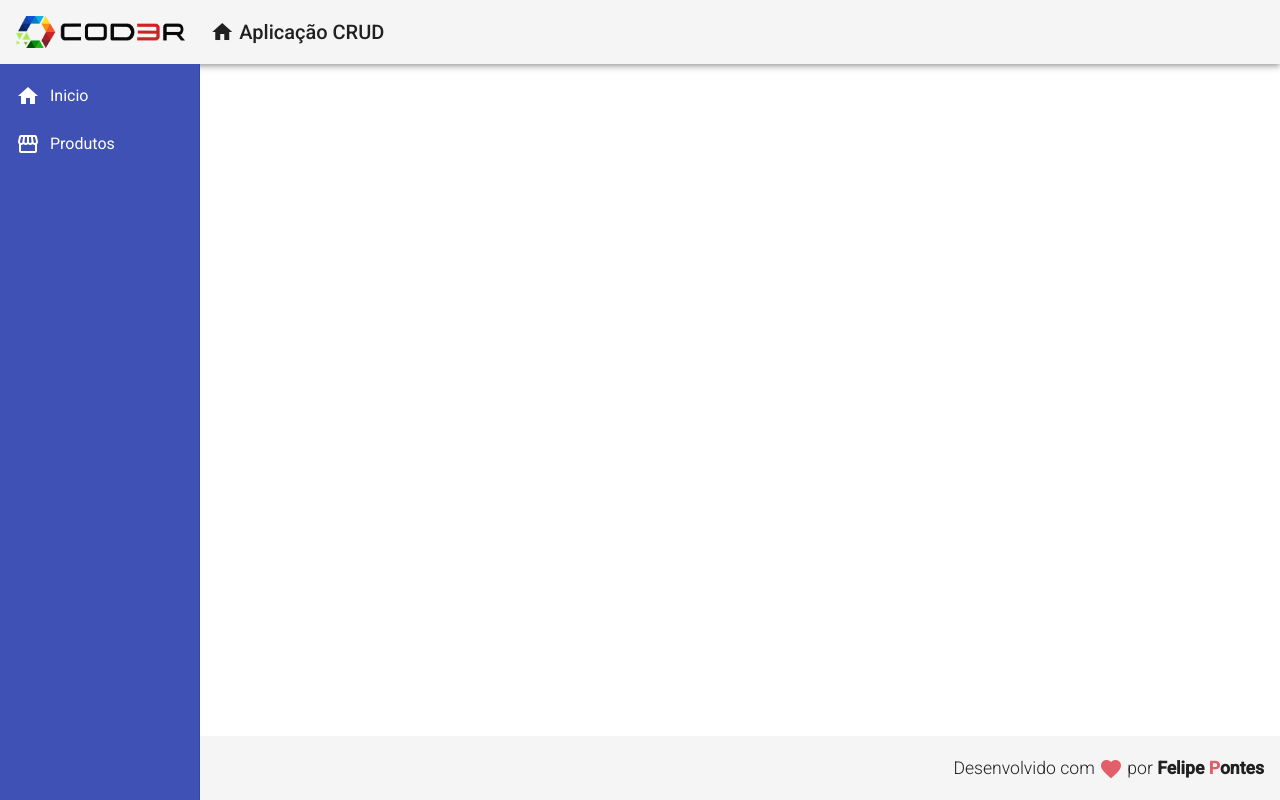
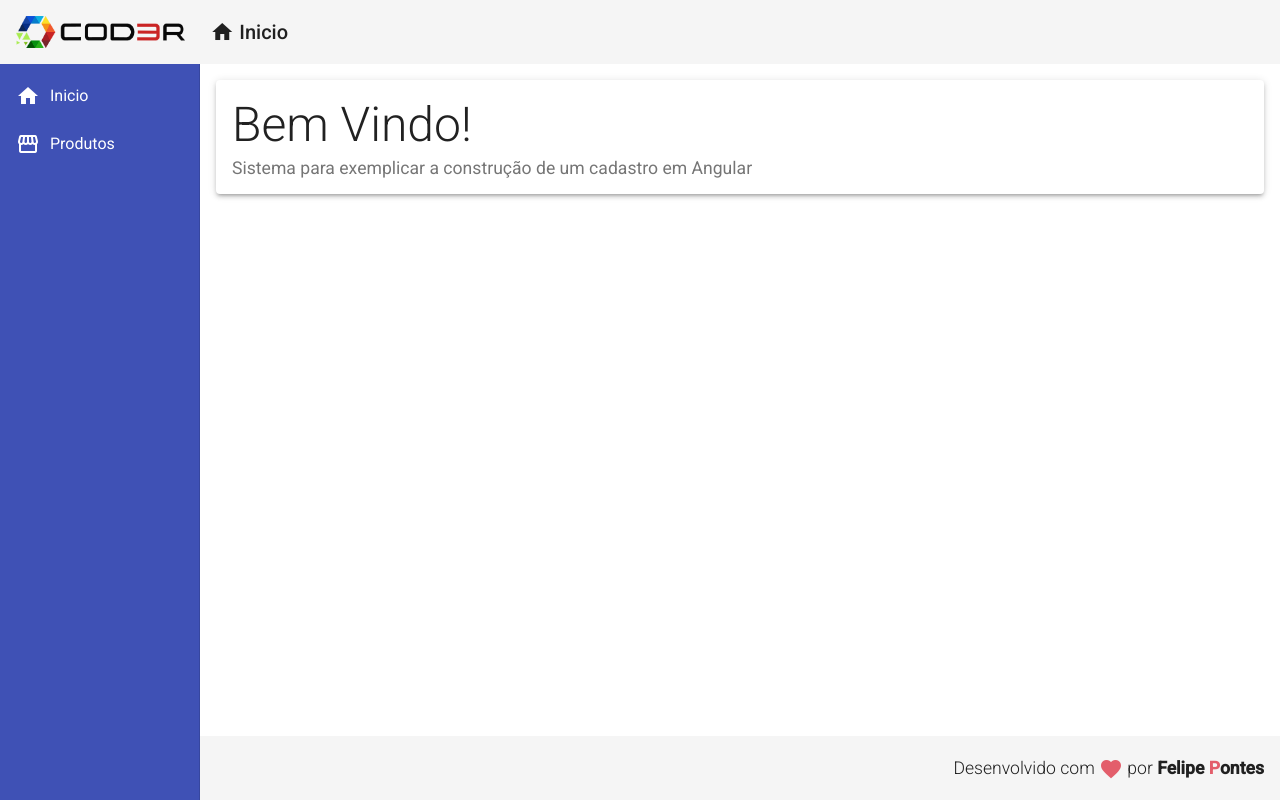
Before and after one commit to fpontes006/angular-crud, an Angular app in the folder Frontend/: page / in a window 1280 px wide. Built offline with nearby package versions, Linux system fonts and the light colour scheme.

Commit message:
Criação da home

```diff
--- a/Frontend/src/app/components/template/header/header.component.html
+++ b/Frontend/src/app/components/template/header/header.component.html
@@ -10,7 +10,7 @@
             <i class="material-icons">
                 home
             </i>
-            Aplicação CRUD
+                Inicio
         </a>
     </span>
 </mat-toolbar>
--- a/Frontend/src/app/components/template/nav/nav.component.css
+++ b/Frontend/src/app/components/template/nav/nav.component.css
@@ -10,3 +10,8 @@
 .sidenav i {
     padding-right: 10px;
 }
+
+.content {
+    padding: 16px;
+    background-color: #fff;
+}
--- a/Frontend/src/app/components/template/nav/nav.component.html
+++ b/Frontend/src/app/components/template/nav/nav.component.html
@@ -15,4 +15,9 @@
             </a>
         </mat-nav-list>
     </mat-sidenav>
+
+        <mat-sidenav-content class="content">
+            <app-home></app-home>
+        </mat-sidenav-content>
+
 </mat-sidenav-container>
--- /dev/null
+++ b/Frontend/src/app/views/home/home.component.css
@@ -0,0 +1,10 @@
+.home .title {
+    font-size: 3rem;
+    font-weight: 300;
+    line-height: 1.2;
+}
+
+.home .subtitle {
+    font-size: 1.1rem;
+
+}
--- /dev/null
+++ b/Frontend/src/app/views/home/home.component.html
@@ -0,0 +1,10 @@
+<mat-card class="home mat-elevation-z3">
+
+    <mat-card-title class="title">
+        Bem Vindo!
+    </mat-card-title>
+    <mat-card-subtitle class="subtitle">
+    Sistema para exemplicar a construção de um cadastro em Angular
+    </mat-card-subtitle>
+
+</mat-card>
--- /dev/null
+++ b/Frontend/src/app/views/home/home.component.ts
@@ -0,0 +1,15 @@
+import { Component, OnInit } from '@angular/core';
+
+@Component({
+  selector: 'app-home',
+  templateUrl: './home.component.html',
+  styleUrls: ['./home.component.css']
+})
+export class HomeComponent implements OnInit {
+
+  constructor() { }
+
+  ngOnInit(): void {
+  }
+
+}
```
Also changed, not shown: Frontend/src/app/app.module.ts (+6 -2 lines).
